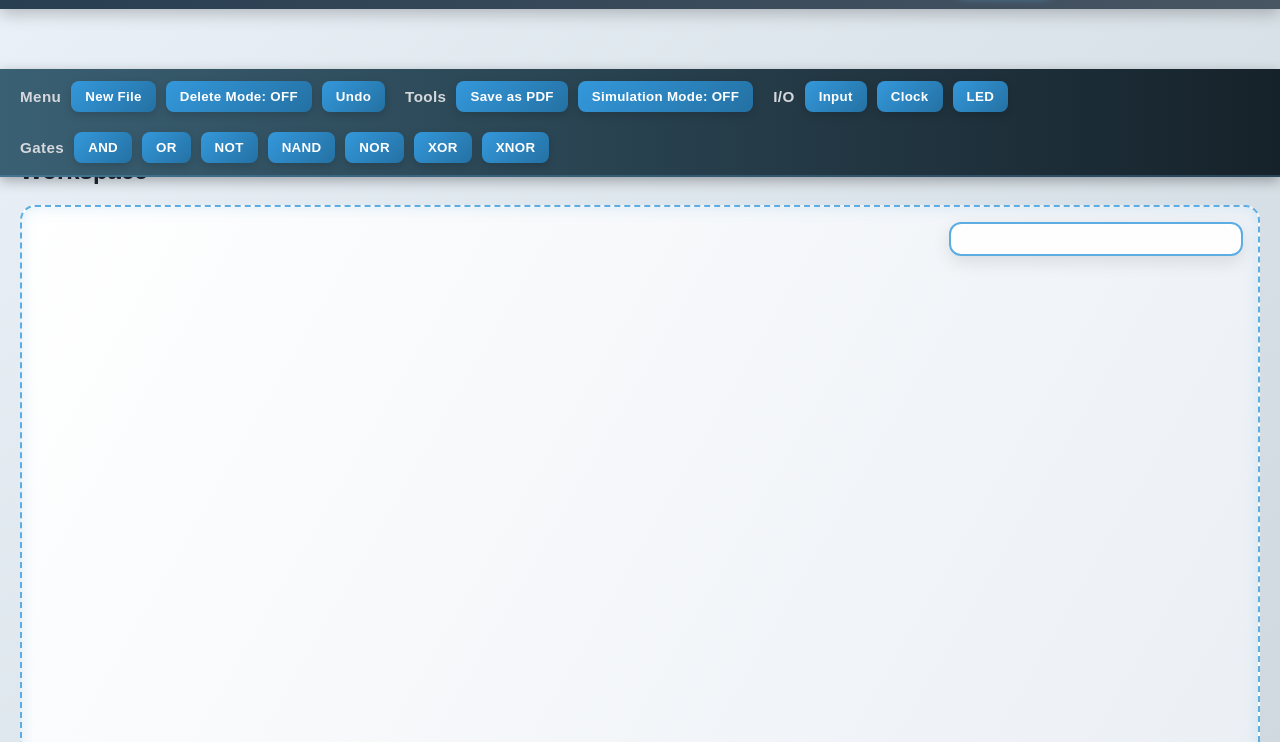
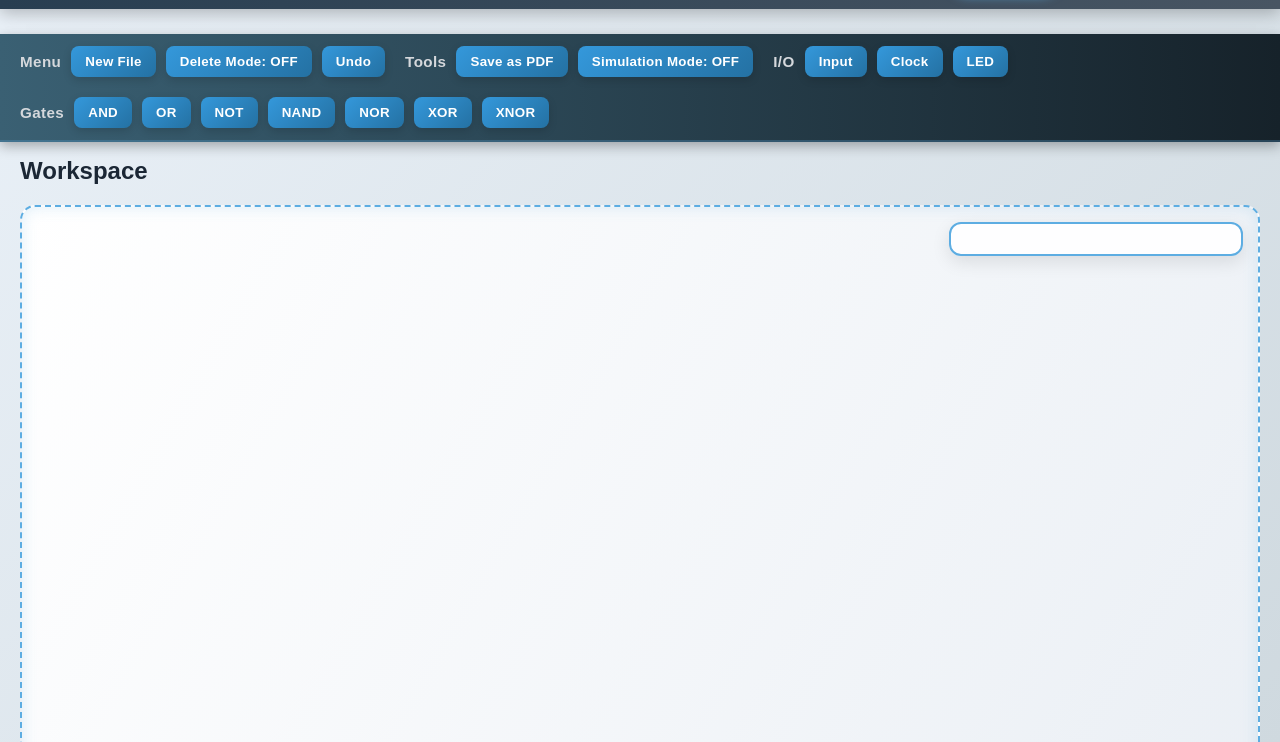
Before and after one commit to Vickiegatheru/virtual-lab, a plain HTML site: page public/Index.html in a window 1280 px wide. Shown: the part 58-800 px from the top of the page. Drawn offline with nearby package versions, Linux system fonts and the light colour scheme.

Commit message:
Top border

```diff
--- a/public/assets/css/main.css
+++ b/public/assets/css/main.css
@@ -104,7 +104,7 @@ body {
   box-shadow: 0 4px 12px rgba(0,0,0,0.3);
   border-bottom: 2px solid rgba(93,173,226,0.25);
   position: sticky;
-  top: 60px;
+  top: 25px;
   z-index: 99;
 }
 
```
